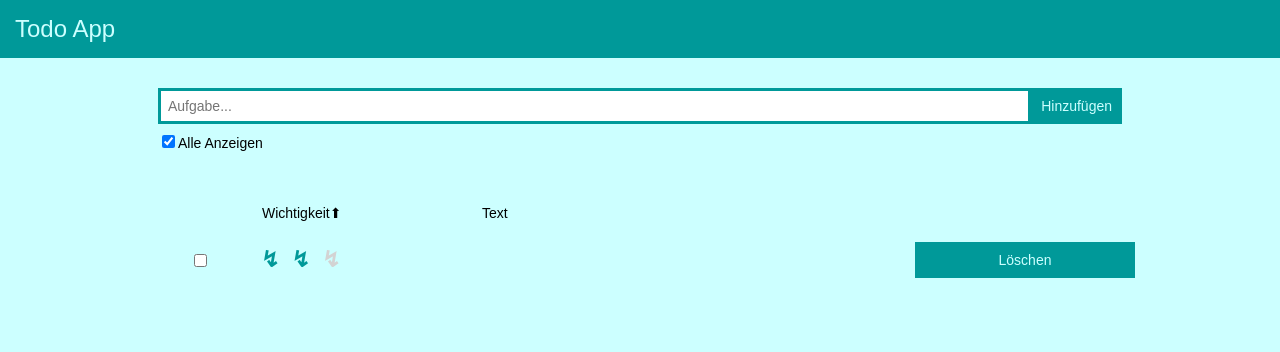
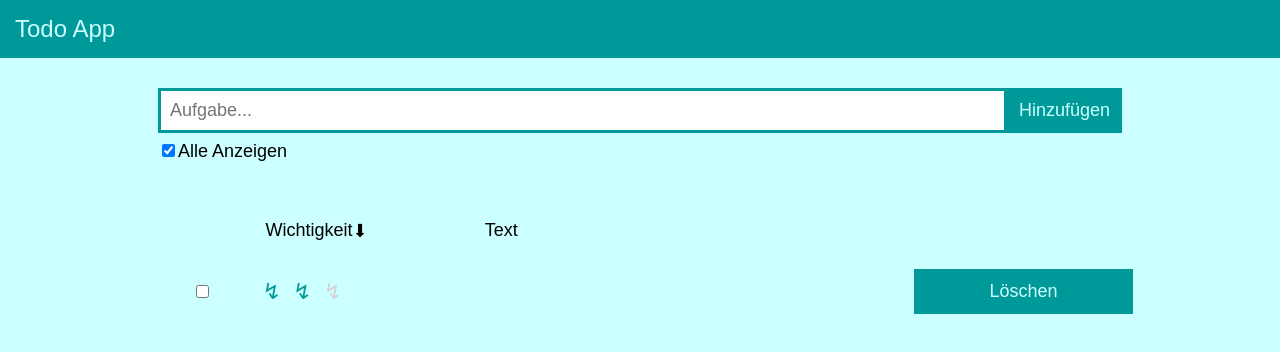
Before and after one commit to pinefoambath/webproject, a React (Create React App) app: page / in a window 1280 px wide. Both pictures are taken after a click on the button "Hinzufügen". Shown: the top 352 px of the page. Built offline with nearby package versions, Linux system fonts and the light colour scheme.

Commit message:
Refactor and fix sorting sequence

```diff
--- /dev/null
+++ b/src/components/arrow.css
@@ -0,0 +1,3 @@
+.arrow-padding {
+  padding-left: 4px;
+}
--- a/src/components/arrow.tsx
+++ b/src/components/arrow.tsx
@@ -1,3 +1,4 @@
+import './checkbox.css'
 import { ArrowCondition } from './pages/App'
 
 type ArrowProps = {
@@ -5,5 +6,5 @@ type ArrowProps = {
 }
 
 export const Arrow = ({ arrowState }: ArrowProps) => {
-  return arrowState === 'asc' ? <div>⬆</div> : <div>⬇</div>
+  return <div className="arrow-padding">{arrowState === 'asc' ? '⬇' : '⬆'}</div>
 }
--- a/src/components/pages/App.css
+++ b/src/components/pages/App.css
@@ -1,6 +1,6 @@
 * {
   font-family: sans-serif;
-  font-size: 14px;
+  font-size: 18px;
 }
 
 .page-head {
--- a/src/components/pages/App.tsx
+++ b/src/components/pages/App.tsx
@@ -11,11 +11,9 @@ type SortConditions = 'importance' | 'text'
 
 export const App = () => {
   const [todoItems, setTodoItems] = useState<Todo[]>([])
-
   const [arrowCondition, setArrowCondition] = useState<ArrowCondition>('asc')
   const [sortingCriteria, setSortingCriteria] =
     useState<SortConditions>('importance')
-
   const [showAllItems, setShowAllItems] = useState(true)
   const [text, setText] = useState('')
 
--- a/src/components/ratingBolts.css
+++ b/src/components/ratingBolts.css
@@ -1,13 +1,10 @@
 .item-rating {
-  background-color: #ccffff;
-  font-size: 20px;
   align-self: center;
   cursor: pointer;
 }
 
 .on-rated {
   font-size: 22px;
-  font-weight: bold;
   color: #009999;
   border: none;
   background-color: #ccffff;
@@ -15,7 +12,6 @@
 
 .off-rated {
   font-size: 22px;
-  font-weight: bold;
   color: lightgray;
   border: none;
   background-color: #ccffff;
```
